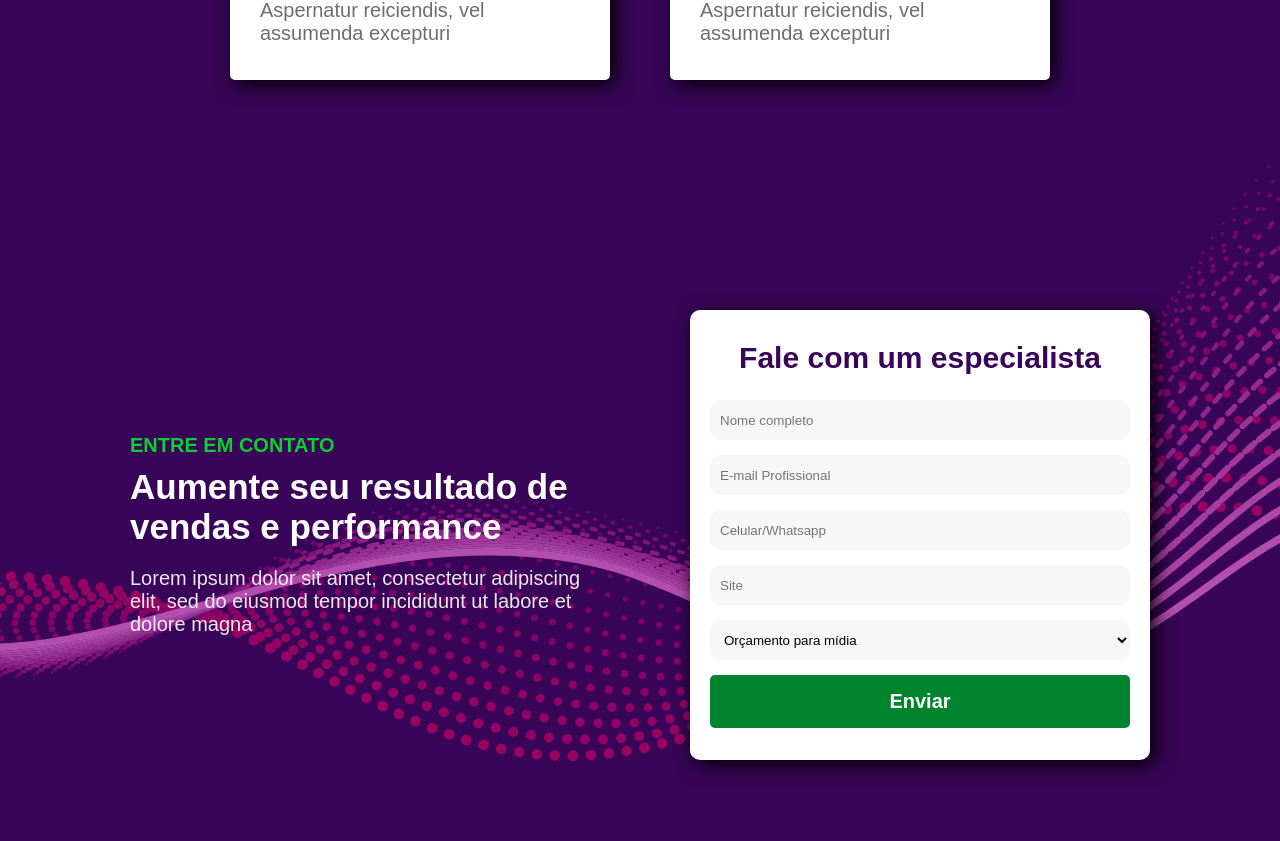
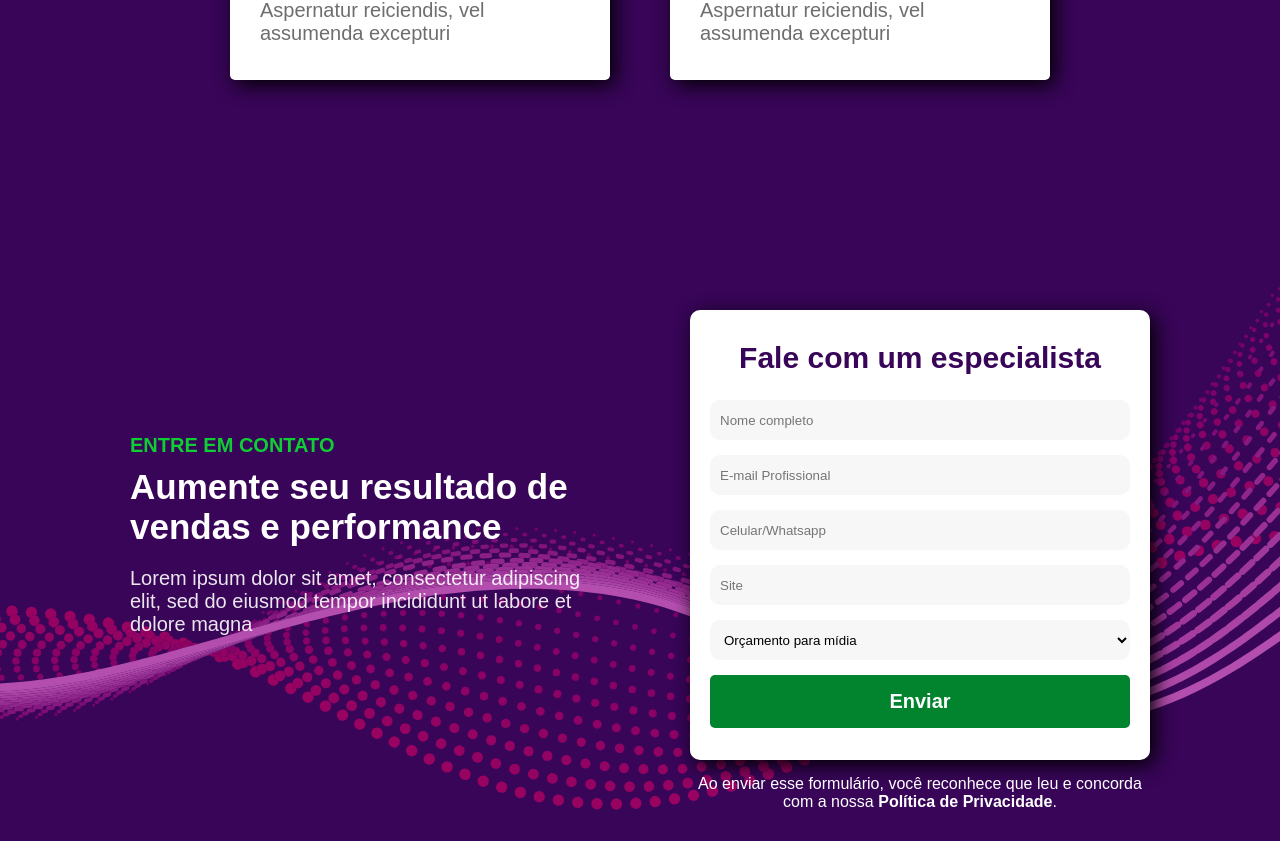
Before and after one commit to EdsonKL/Agencia-Marketing-Next, a Next.js app: page / in a window 1280 px wide. Shown: the part 1787-2628 px from the top of the page. Before the commit the page ends 2577 px from the top, so only its background shows below. Built offline with nearby package versions, Linux system fonts and the light colour scheme.

Commit message:
Criação e implementação das informações de Politica de Privacidade

```diff
--- a/components/contact/contact.module.scss
+++ b/components/contact/contact.module.scss
@@ -11,7 +11,8 @@
     background-image: url("../../public/images/background-welcome.svg");
     background-repeat: no-repeat;
     background-size: cover;
-    gap: 100px;
+    grid-column-start: 2;
+    gap: 15px 100px ;
 }
 
 .texts{
@@ -66,3 +67,11 @@
         background-color: $fourthGray-color;
     }
 }
+.footer{
+    text-align: center;
+    display: grid;
+    grid-column-start: 2;
+    span{
+        font-weight: bolder;
+    }
+}
--- a/components/contact/index.jsx
+++ b/components/contact/index.jsx
@@ -33,7 +33,11 @@ export const Contact = () => {
                     <Button title='Enviar' kind='full'/>
 
                 </form>
+
             </div>
+                <div className={styles.footer}>
+                    <p>Ao enviar esse formulário, você reconhece que leu e concorda com a nossa <span>Política de Privacidade</span>.</p>
+                </div>
         </div>
     )
 }
```
